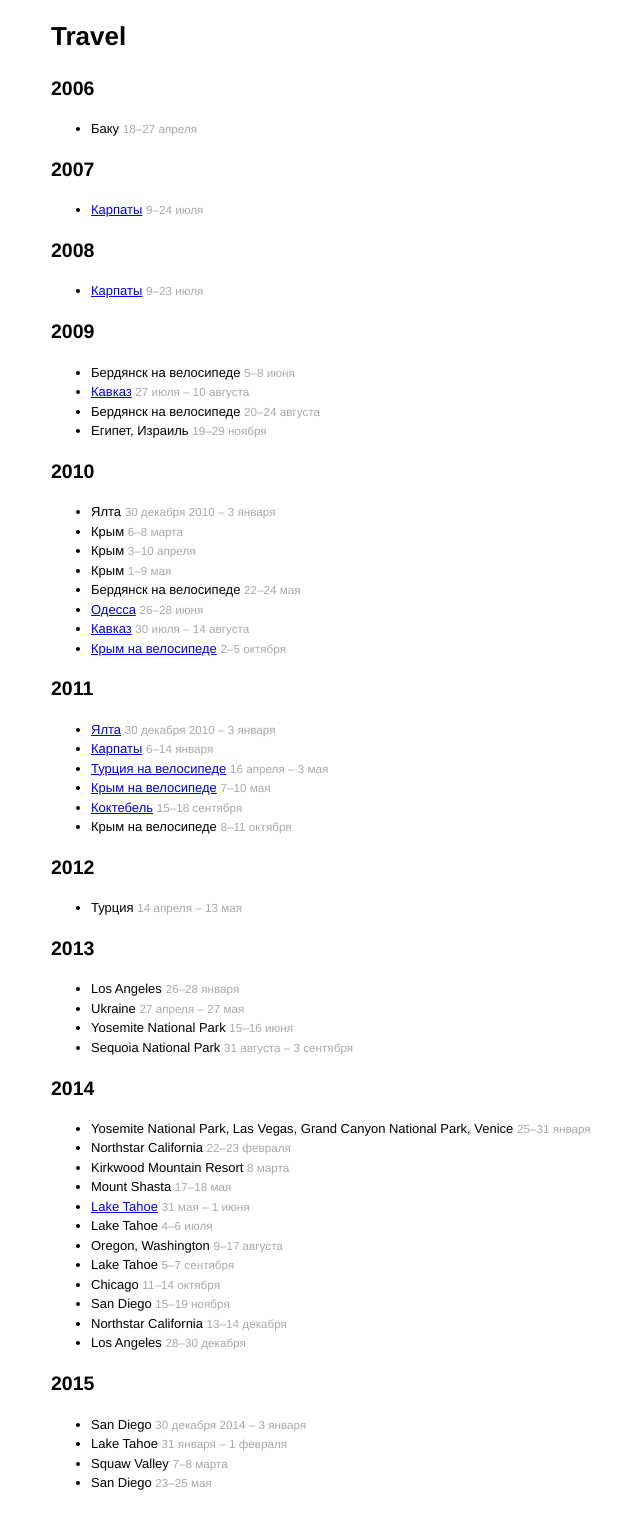
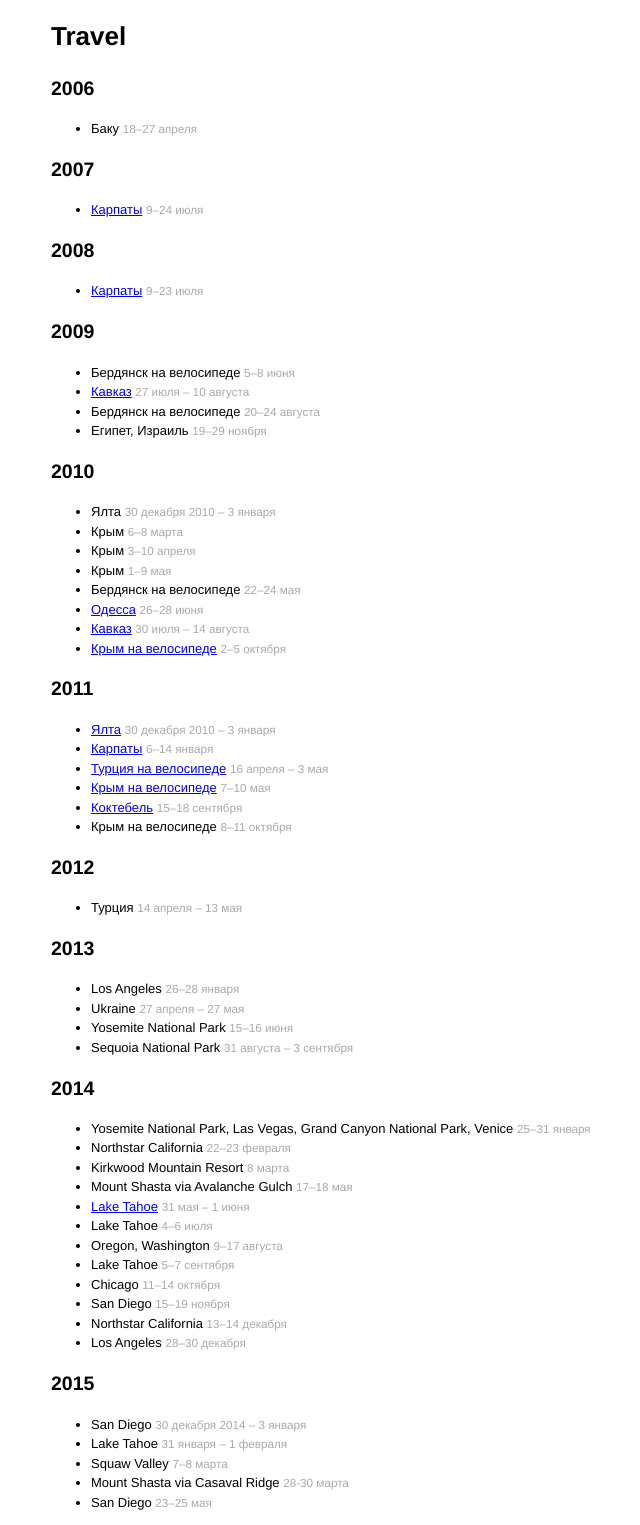
Before and after one commit to denis/denis.github.com, a Jekyll site: the page built from travel.md, in a window 1280 px wide. Shown: the whole page, without its empty margins (189-829 px from the left). Built offline with Jekyll 4.4.1, drawn with Linux system fonts in a browser that asks for light colours; comment, search, counter and statistics services are not loaded.

Commit message:
Add Mount Shasta 2015 to travel

```diff
--- a/travel.md
+++ b/travel.md
@@ -61,7 +61,7 @@
 - Yosemite National Park, Las Vegas, Grand Canyon National Park, Venice <small>25–31 января</small>
 - Northstar California <small>22–23 февраля</small>
 - Kirkwood Mountain Resort <small>8 марта</small>
-- Mount Shasta <small>17–18 мая</small>
+- Mount Shasta via Avalanche Gulch <small>17–18 мая</small>
 - [Lake Tahoe](https://www.flickr.com/photos/barushev/sets/72157645000068685) <small>31 мая – 1 июня</small>
 - Lake Tahoe <small>4–6 июля</small>
 - Oregon, Washington <small>9–17 августа</small>
@@ -76,4 +76,5 @@
 - San Diego <small>30 декабря 2014 – 3 января</small>
 - Lake Tahoe <small>31 января – 1 февраля</small>
 - Squaw Valley <small>7–8 марта</small>
+- Mount Shasta via Casaval Ridge <small>28-30 марта</small>
 - San Diego <small>23–25 мая</small>
```
